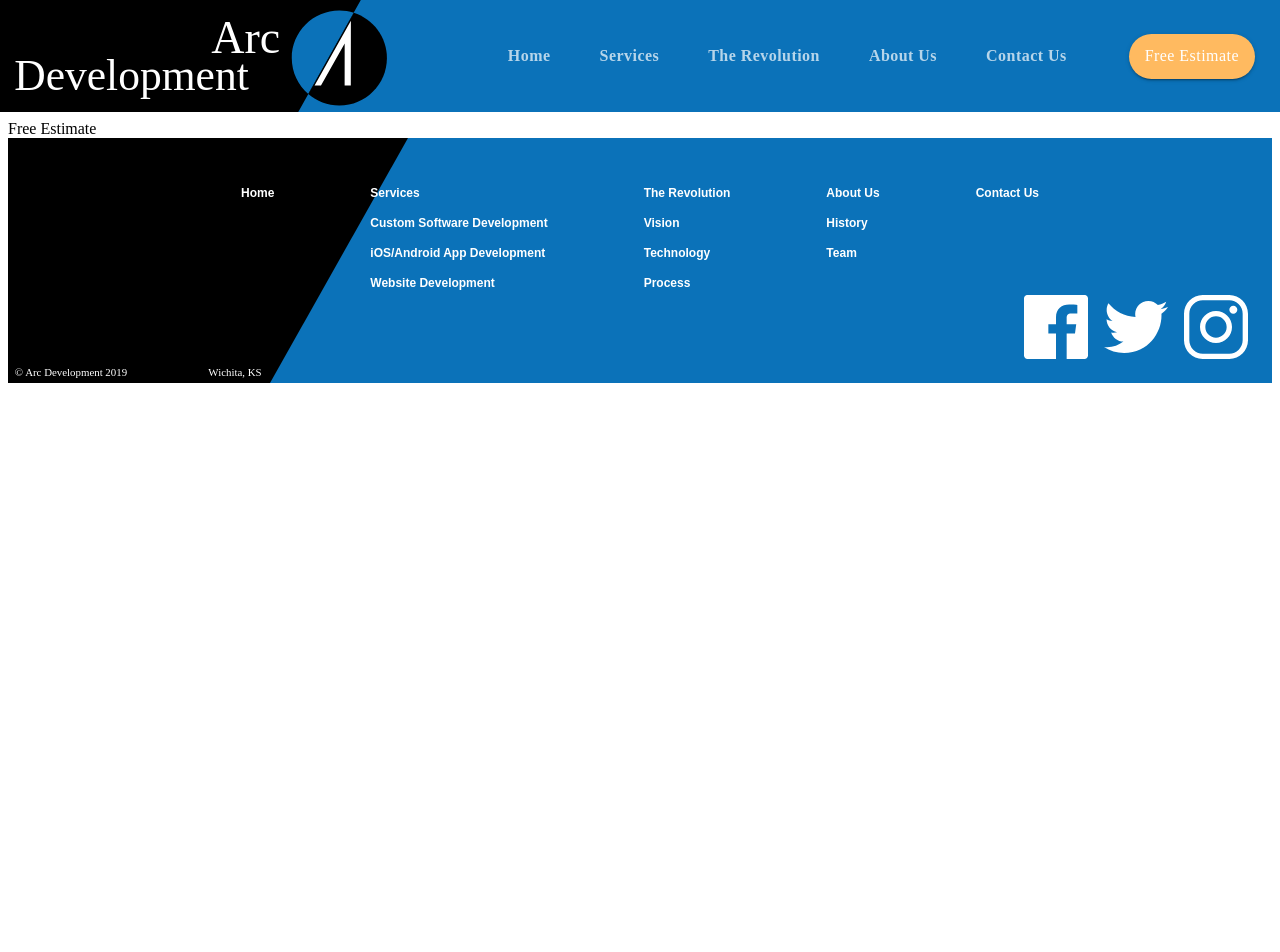
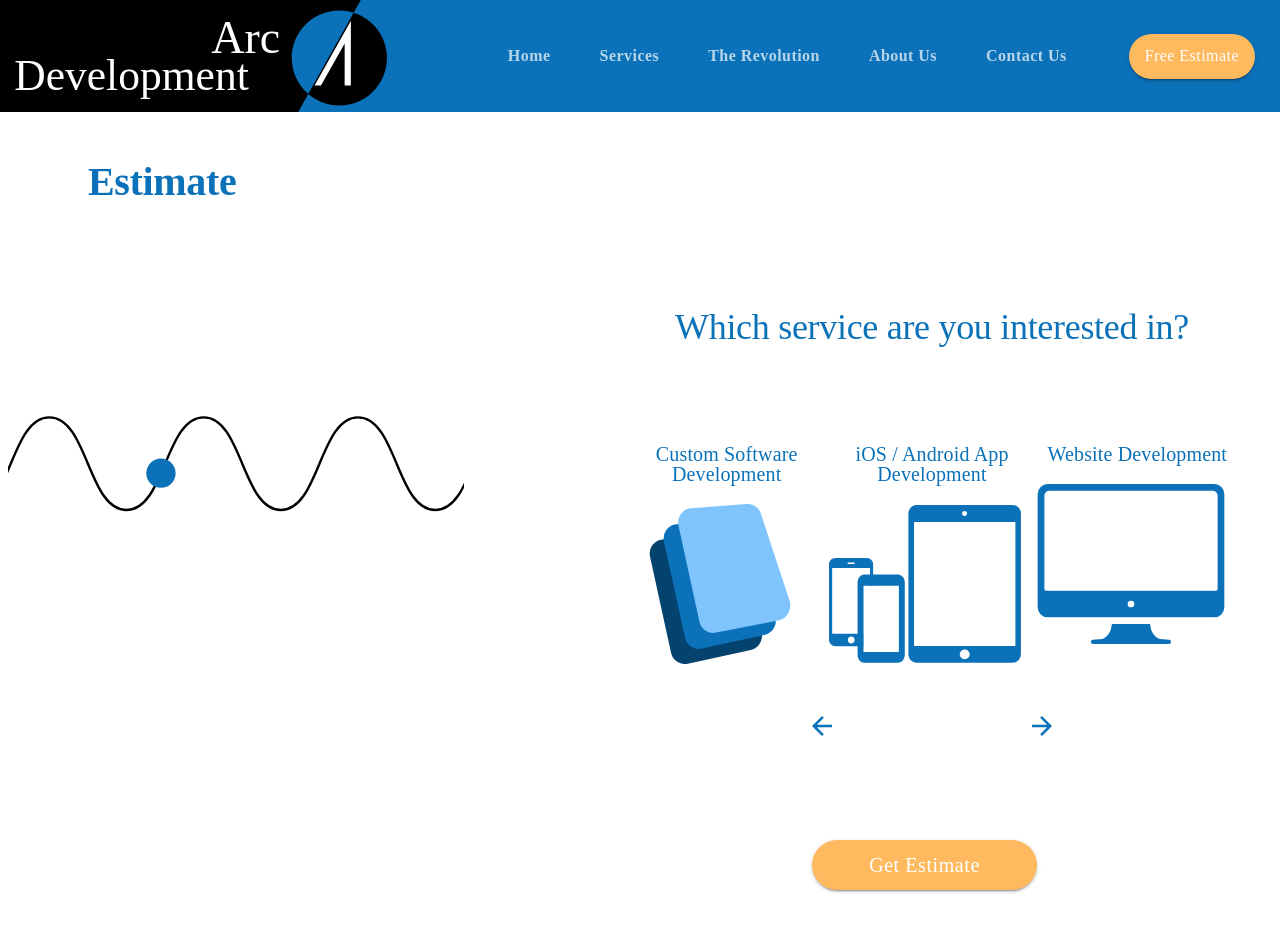
Before and after one commit to Catravine/arcdevelopment, a React (Create React App) app: page /estimate in a window 1280 px wide. Shown: the top 952 px of the page. Before the commit the page ends 800 px from the top, so only its background shows below. Built offline with nearby package versions, Linux system fonts and the light colour scheme; the HTML template or start-up script is replaced by a standard one.

Commit message:
basic initial layout in place

```diff
--- a/src/components/App.js
+++ b/src/components/App.js
@@ -14,6 +14,7 @@ import Websites from './Websites';
 import Revolution from './Revolution';
 import About from './About';
 import Contact from './Contact';
+import Estimate from './Estimate';
 
 function App() {
 
@@ -55,7 +56,9 @@ function App() {
           <Route exact path="/contact" element={
             <Contact setValue={setValue} setSelectedIndex={setSelectedIndex} />}
           />
-          <Route exact path="/estimate" element={<div>Free Estimate</div>} />
+          <Route exact path="/estimate" element={
+            <Estimate setValue={setValue} setSelectedIndex={setSelectedIndex} />}
+          />
         </Routes>
         <Footer
           setValue={setValue}
--- /dev/null
+++ b/src/components/Estimate.js
@@ -0,0 +1,148 @@
+import React from 'react';
+import Lottie from 'react-lottie';
+import { makeStyles, useTheme } from '@material-ui/core/styles';
+import Grid from '@material-ui/core/Grid';
+import Typography from '@material-ui/core/Typography';
+import Button from '@material-ui/core/Button';
+import IconButtton from '@material-ui/core/IconButton';
+
+import check from '../assets/check.svg';
+import send from '../assets/send.svg';
+import software from '../assets/software.svg';
+import mobile from '../assets/mobile.svg';
+import website from '../assets/website.svg';
+import backArrow from '../assets/backArrow.svg';
+import forwardArrow from '../assets/forwardArrow.svg';
+import backArrowDisabled from '../assets/backArrowDisabled.svg';
+import forwardArrowDisabled from '../assets/forwardArrowDisabled.svg';
+import camera from '../assets/camera.svg';
+import upload from '../assets/upload.svg';
+import person from '../assets/person.svg';
+import persons from '../assets/persons.svg';
+import people from '../assets/people.svg';
+import info from '../assets/info.svg';
+import bell from '../assets/bell.svg';
+import users from '../assets/users.svg';
+import iphone from '../assets/iphone.svg';
+import gps from '../assets/gps.svg';
+import customized from '../assets/customized.svg';
+import data from '../assets/data.svg';
+import android from '../assets/android.svg';
+import globe from '../assets/globe.svg';
+
+import estimateAnimation from '../animations/estimateAnimation/data.json';
+
+const useStyles = makeStyles(theme => ({
+  icon: {
+    width: "12em",
+    height: "10em"
+  },
+  estimateButton: {
+    ...theme.typography.estimate,
+    borderRadius: 50,
+    backgroundColor: theme.palette.common.orange,
+    height: 50,
+    width: 225,
+    fontSize: "1.25rem",
+    marginTop: "5em",
+    "&:hover": {
+      backgroundColor: theme.palette.secondary.light
+    }
+  }
+}));
+
+export default function Estimate() {
+  const classes = useStyles()
+  const theme = useTheme()
+
+  const defaultOptions = {
+    loop: true,
+    autoplay: true,
+    animationData: estimateAnimation,
+    rendererSettings: {
+      preserveAspectRatio: 'xMidYMid slice'
+    }
+  };
+
+  return (
+    <Grid container direction="row">
+      <Grid item container direction="column" lg>
+        <Grid item style={{marginTop: "2em", marginLeft: "5em"}}>
+          <Typography variant="h2">Estimate</Typography>
+        </Grid>
+        <Grid item style={{marginRight: "10em", maxWdith: "50em", marginTop: "7.5em"}}>
+          <Lottie options={defaultOptions} height="100%" width="100%" />
+        </Grid>
+      </Grid>
+      <Grid
+        item
+        alignItems="center"
+        container
+        direction="column"
+        lg
+        style={{marginRight: "2em", marginBottom: "25em"}}
+      >
+        <Grid item>
+          <Typography
+            variant="h2"
+            align="center"
+            style={{
+              fontWeight: 500,
+              marginBottom: "2.5em",
+              marginTop: "5em",
+              fontSize: "2.25rem"
+            }}
+            gutterBottom
+          >
+            Which service are you interested in?
+          </Typography>
+        </Grid>
+        <Grid item container>
+          <Grid item container direction="column" md>
+            <Grid item style={{maxWdith: "12em"}}>
+              <Typography variant="h6" align="center" style={{marginBottom: "1em"}}>
+                Custom Software Development
+              </Typography>
+            </Grid>
+            <Grid item>
+              <img src={software} alt="three floating screens" className={classes.icon} />
+            </Grid>
+          </Grid>
+          <Grid item container direction="column" md>
+            <Grid item style={{maxWdith: "12em"}}>
+              <Typography variant="h6" align="center" style={{marginBottom: "1em"}}>
+                iOS / Android App Development
+              </Typography>
+            </Grid>
+            <Grid item>
+              <img src={mobile} alt="phones and tablet outline" className={classes.icon} />
+            </Grid>
+          </Grid>
+          <Grid item container direction="column" md>
+            <Grid item style={{maxWdith: "12em"}}>
+              <Typography variant="h6" align="center" style={{marginBottom: "1em"}}>
+                Website Development
+              </Typography>
+            </Grid>
+            <Grid item>
+              <img src={website} alt="computer outline" className={classes.icon} />
+            </Grid>
+          </Grid>
+        </Grid>
+        <Grid item container justify="space-between" style={{width: "15em", marginTop: "3em"}}>
+          <Grid item>
+            <img src={backArrow} alt="Previous question" />
+          </Grid>
+          <Grid item>
+            <img src={forwardArrow} alt="Next question" />
+          </Grid>
+          <Grid item>
+            <Button variant="contained" className={classes.estimateButton}>
+              Get Estimate
+            </Button>
+          </Grid>
+        </Grid>
+      </Grid>
+    </Grid>
+  )
+}
--- a/src/components/ui/Theme.js
+++ b/src/components/ui/Theme.js
@@ -47,6 +47,12 @@ typography: {
       fontSize: "1.75rem",
       color: arcBlue,
       fontWeight: 700
+    },
+    h6: {
+      fontWeight: 500,
+      fontFamily: "Raleway",
+      color: arcBlue,
+      lineHeight: 1
     },
     subtitle1: {
       fontSize: "1.25rem",
```
